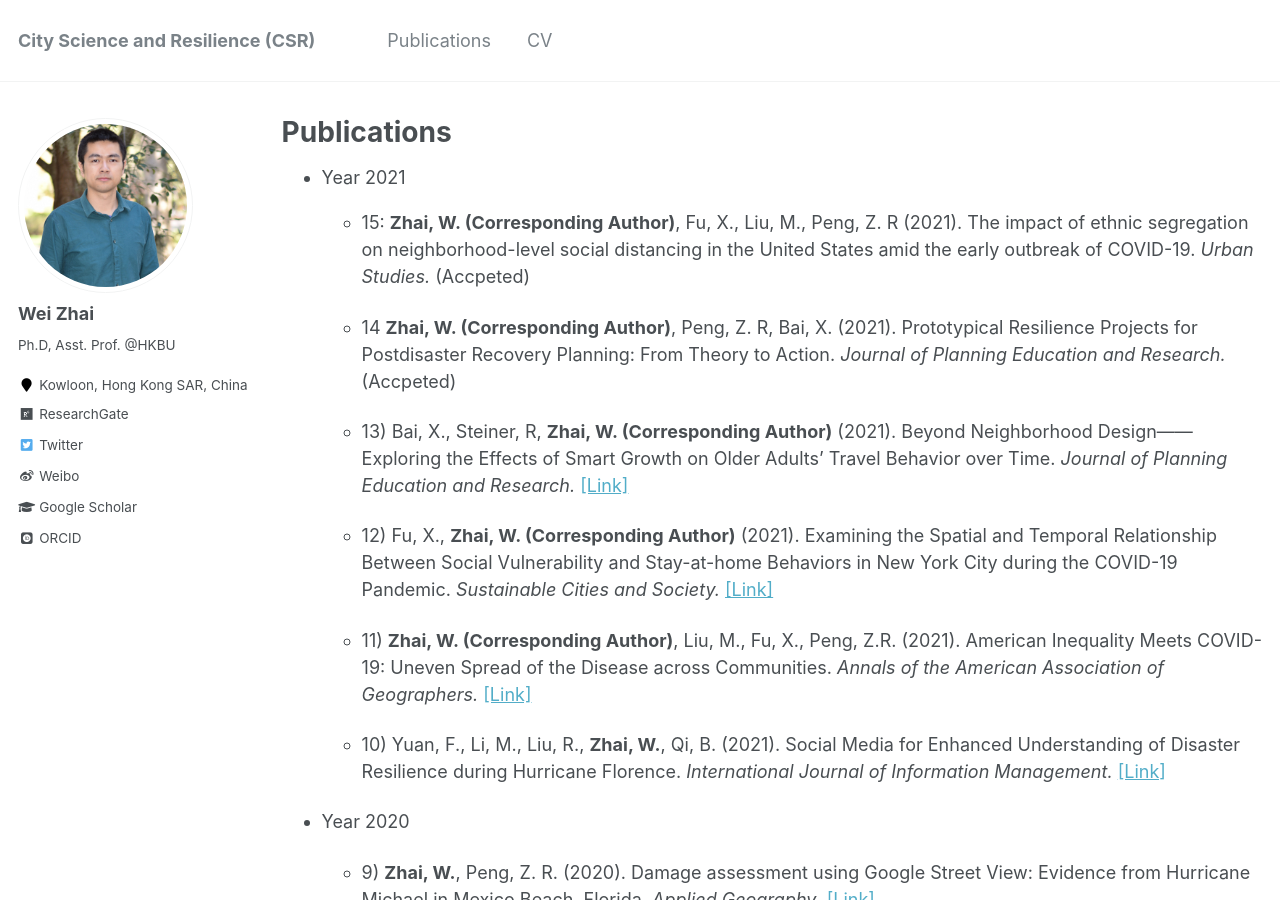
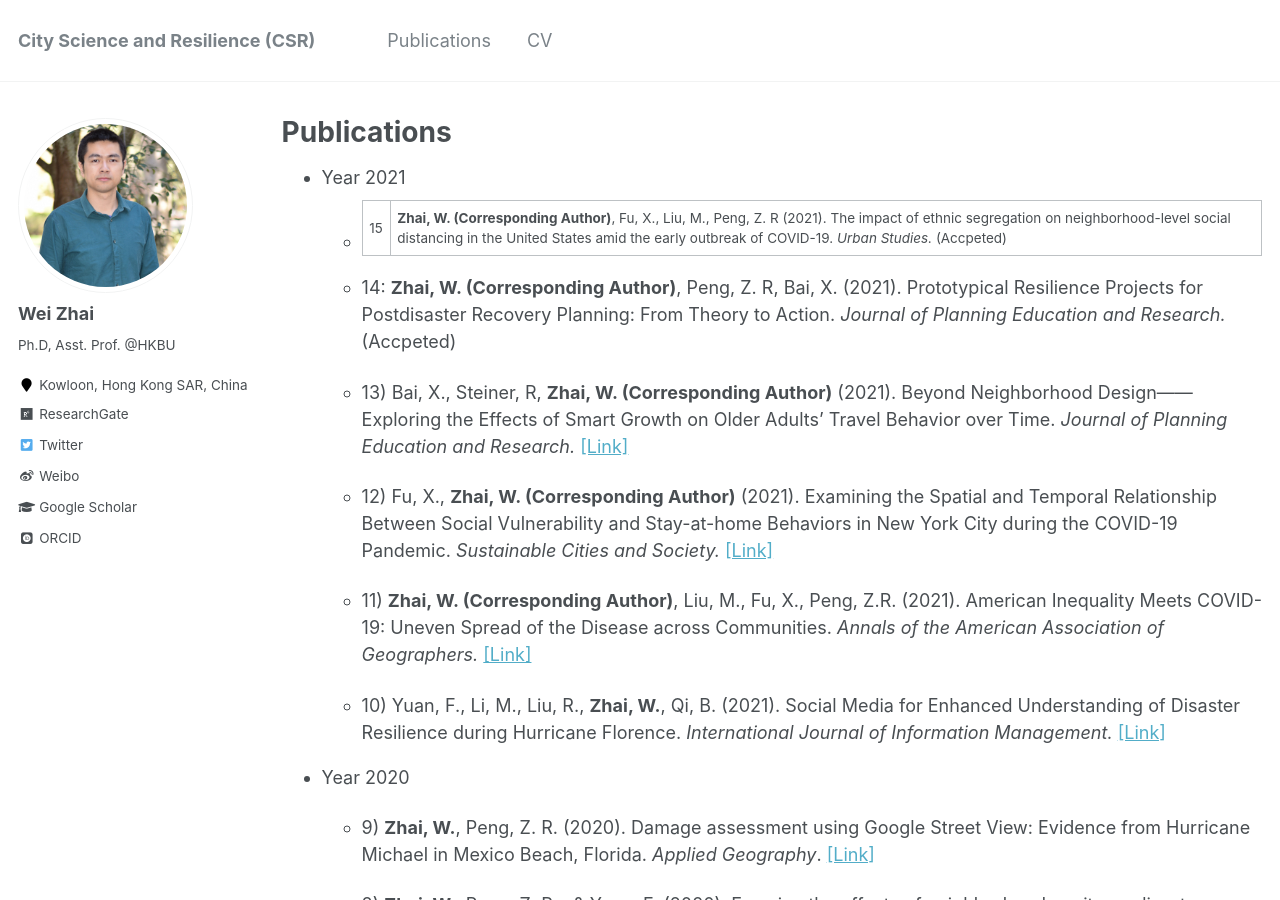
Before and after one commit to skywalkerzhai/weizhai.github.io, a Jekyll site: the page built from _pages/publications.md, in a window 1280 px wide and 900 px high. Built offline with Jekyll 4.4.1, drawn with Linux system fonts in a browser that asks for light colours; some web fonts are replaced.

```diff
--- a/_pages/publications.md
+++ b/_pages/publications.md
@@ -6,9 +6,9 @@ author_profile: true
 ---
 
 * Year 2021
-  * 15: **Zhai, W. (Corresponding Author)**, Fu, X., Liu, M., Peng, Z. R (2021). The impact of ethnic segregation on neighborhood-level social distancing in the United States amid the early outbreak of COVID-19. *Urban Studies.* (Accpeted)
+  * 15| **Zhai, W. (Corresponding Author)**, Fu, X., Liu, M., Peng, Z. R (2021). The impact of ethnic segregation on neighborhood-level social distancing in the United States amid the early outbreak of COVID-19. *Urban Studies.* (Accpeted)
 
-  * 14 **Zhai, W. (Corresponding Author)**, Peng, Z. R, Bai, X. (2021). Prototypical Resilience Projects for Postdisaster Recovery Planning: From Theory to Action. *Journal of Planning Education and Research.* (Accpeted)
+  * 14: **Zhai, W. (Corresponding Author)**, Peng, Z. R, Bai, X. (2021). Prototypical Resilience Projects for Postdisaster Recovery Planning: From Theory to Action. *Journal of Planning Education and Research.* (Accpeted)
 
   * 13) Bai, X., Steiner, R, **Zhai, W. (Corresponding Author)** (2021). Beyond Neighborhood Design——Exploring the Effects of Smart Growth on Older Adults’ Travel Behavior over Time. *Journal of Planning Education and Research.* [[Link]](https://doi.org/10.1177/0739456X211020352)
 
```
